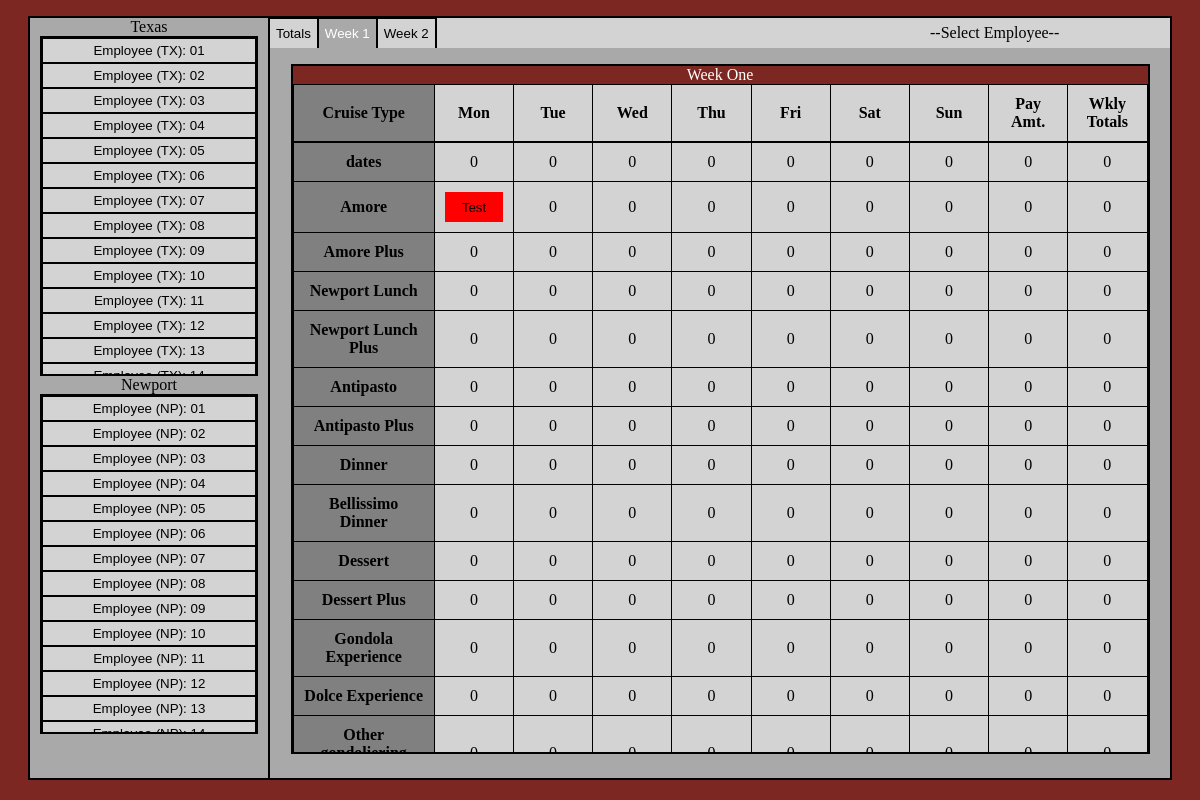
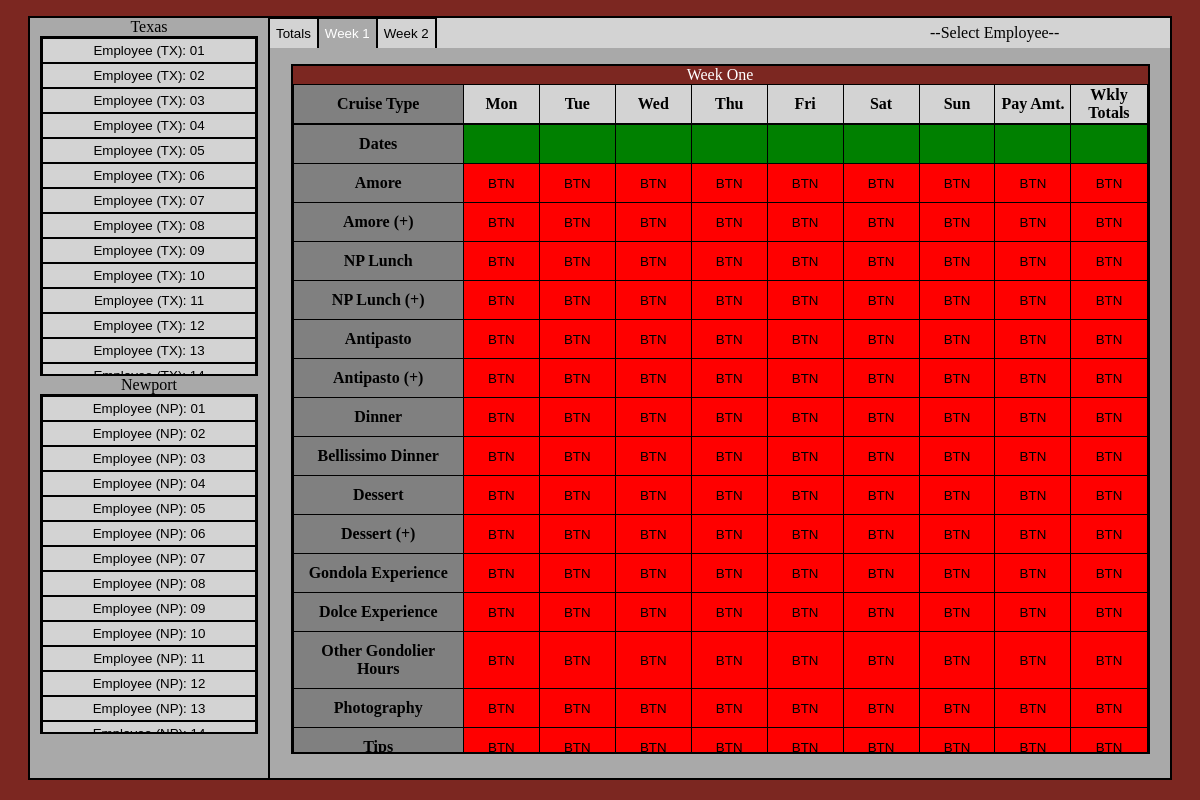
Before and after one commit to Tohzt/GA_Payroll, an Electron app: page src/html/index.html in a window 1200 px wide. Both pictures are taken after a click on the button "Week 1". Drawn offline with Linux system fonts and the light colour scheme.

Commit message:
WIP_ModalPopup

```diff
--- a/main.js
+++ b/main.js
@@ -41,8 +41,8 @@ function createWindow(){
 	]));
 
 	const mainWindow =new BrowserWindow({
-		width:800,
-		height:600,
+		width:1200,
+		height:900,
 		webPreferences:{
 			preload: path.join(__dirname,'./src/logic/preload.js')
 		}
--- a/src/html/index.html
+++ b/src/html/index.html
@@ -83,7 +83,8 @@
 							</tr>
 							</table>
 						-->
-						<div class='data-table'>
+						<div class="data-table"></div>
+						<div class='__data-table' style="display:none;">
 							<table id='wk-1-table'>
 								<tr>
 									<th class='col-1'>dates</th>
--- a/src/logic/initData.js
+++ b/src/logic/initData.js
@@ -64,6 +64,9 @@ function selectEmployee (e) {
 function generateTables () {
 	var _headerData = ['Cruise Type','Mon','Tue','Wed','Thu','Fri','Sat','Sun','Pay Amt.','Wkly Totals'];
 	buildTableHeader(_headerData);
+
+	var _bodyDataHeaders = ["Dates", "Amore", "Amore (+)", "NP Lunch", "NP Lunch (+)", "Antipasto", "Antipasto (+)", "Dinner", "Bellissimo Dinner", "Dessert", "Dessert (+)", "Gondola Experience", "Dolce Experience", "Other Gondolier Hours", "Photography", "Tips"];
+	buildTableBody(_bodyDataHeaders, _headerData.length);
 }
 
 function buildTableHeader (_names) {
@@ -85,3 +88,52 @@ function buildTableHeader (_names) {
 	table.appendChild(row);
 	div.appendChild(table);
 }
+
+function buildTableBody(_header, _cols) {
+	console.log('Building Week-1 DataTable Body...');
+
+	let div = document.getElementsByClassName('data-table')[0];
+	let table = document.createElement('table');
+
+
+	_header.forEach((head, index) => {
+		let row = document.createElement('tr');
+
+		// Build Out TOP Row
+		for (var i = 0; i < _cols; i++) {
+			var str = "col-";
+			str = str.concat((i+1).toString());
+
+			// Add Header
+			if (i == 0) {
+				let rowHeader = document.createElement('th');
+				rowHeader.setAttribute('class', str);
+				rowHeader.innerText = head;
+				row.appendChild(rowHeader);
+			}
+			else {
+				let rowBody = document.createElement('td');
+				rowBody.setAttribute('class', str);
+				rowBody.style.backgroundColor = "green";
+				rowBody.style.cellpadding = 0;
+				rowBody.style.cellspacing = 0;
+				if (head != "Dates") {
+					let cell_btn = document.createElement('button');
+					// TODO: Set Button ID
+					//cell_btn.setAttribute('id', 'Amore-wk1-Mon');
+					cell_btn.setAttribute('class', 'table-btn');
+					cell_btn.addEventListener('click', () => toggle_dataPopup());
+					cell_btn.innerText = 'BTN';
+					rowBody.appendChild(cell_btn);
+				}
+				row.appendChild(rowBody);
+			}
+			// TODO: Update Row Info (Push to Modal)
+		}
+
+		table.appendChild(row);
+	})
+
+	// Push Table
+	div.appendChild(table);
+}
--- a/src/logic/tableFuncs.js
+++ b/src/logic/tableFuncs.js
@@ -11,6 +11,10 @@ span.onclick = function() {
 
 window.onclick = function(event) {
 	if (event.target == modal) {
-		modal.style.display = 'none';
+		//modal.style.display = 'none';
 	}
 }
+function toggle_dataPopup () {
+	console.log('bar')
+	modal.style.display = 'block';
+};
--- a/src/style/table.css
+++ b/src/style/table.css
@@ -50,11 +50,13 @@ table, td, th {
 
 table {
 	width:100%;
+	height: 100%;
 	border-collapse: collapse;
 	table-layout: fixed;
 }
 
 td {
+	height: 100%;
 	text-align:center;
 }
 .col-1 {
@@ -63,30 +65,40 @@ td {
 }
 .col-2 {
 	width: 9%;
+	height: 100%;
+	padding: 0px;
 }
 .col-3 {
 	width: 9%;
+	padding: 0px;
 }
 .col-4 {
 	width: 9%;
+	padding: 0px;
 }
 .col-5 {
 	width: 9%;
+	padding: 0px;
 }
 .col-6 {
 	width: 9%;
+	padding: 0px;
 }
 .col-7 {
 	width: 9%;
+	padding: 0px;
 }
 .col-8 {
 	width: 9%;
+	padding: 0px;
 }
 .col-9 {
 	width: 9%;
+	padding: 0px;
 }
 .col-10 {
 	width: 9%;
+	padding: 0px;
 }
 /* TODO:
  * Alternate row colors
@@ -97,7 +109,9 @@ td {
  /* TABLE BUTTONS */
  .table-btn {
 	 width: 100%;
-	 height: 30px;
+	 height: 100%;
 	 padding: 0;
 	 background-color: red;
+	 display: block;
+	 border: none;
  }
```
Also changed, not shown: 9 other files. Lines whose indentation alone changed are shown as unchanged.
